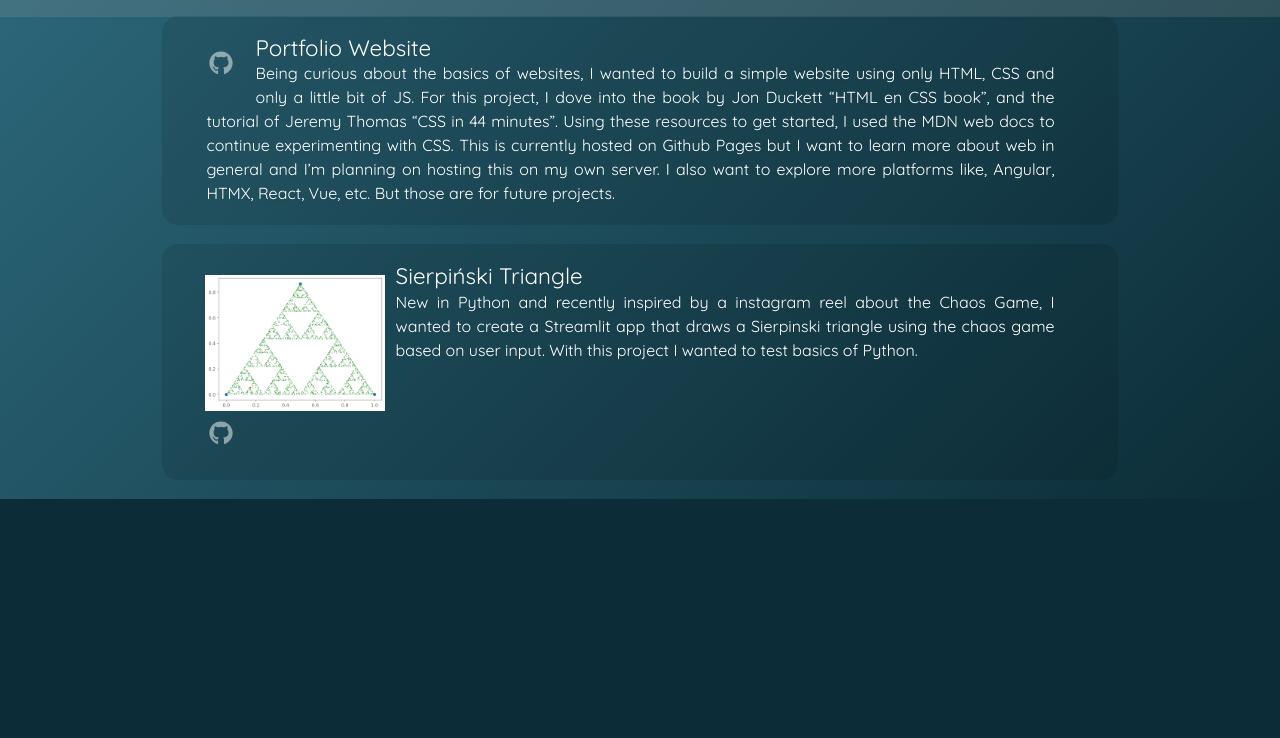
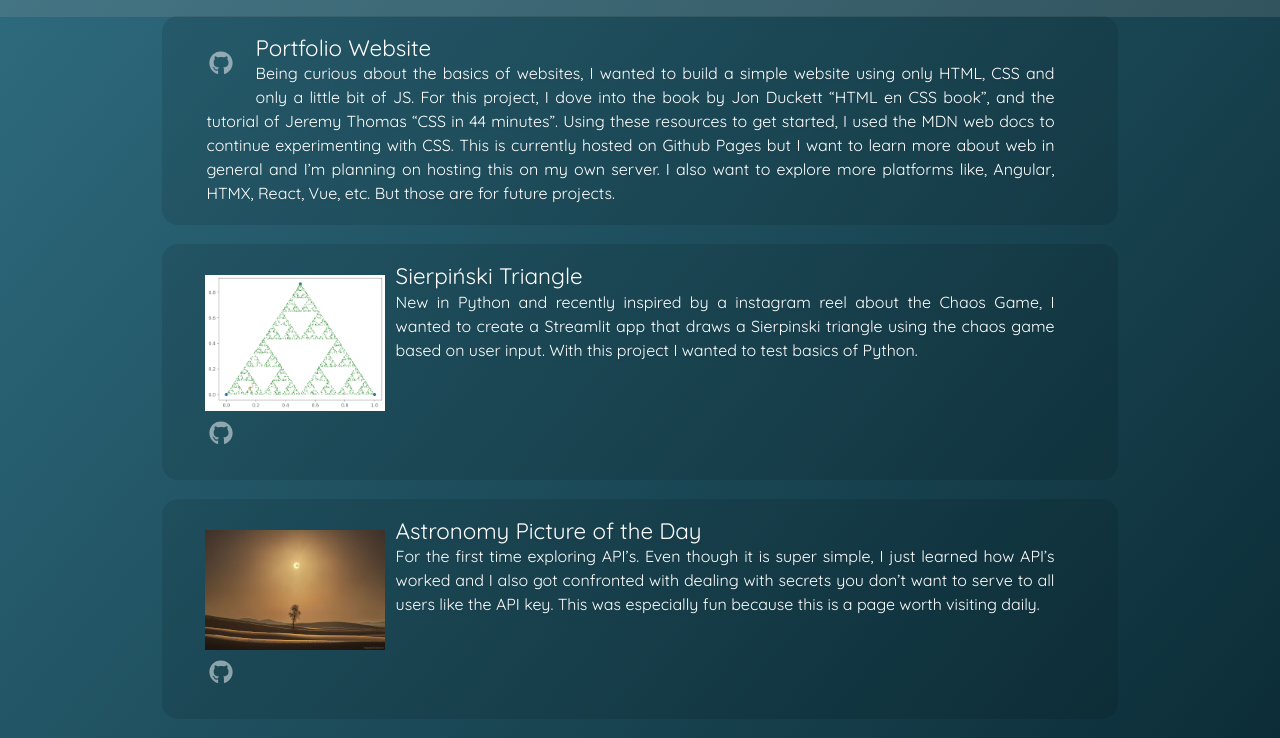
Before and after one commit to bart-b8/bart-b8.github.io, a plain HTML site: page index.html in a window 1280 px wide. Shown: the part 783-1521 px from the top of the page. Before the commit the page ends 1282 px from the top, so only its background shows below. Drawn offline with Linux system fonts and the light colour scheme; grey boxes are pictures that could not be loaded.

Commit message:
add project apod

```diff
--- a/index.html
+++ b/index.html
@@ -124,6 +124,23 @@ This project also taught me about dynamic memory management, Polymorphism and th
               </p>
             </div>
           </article>
+          <article class="project">
+            <aside class="project-side">
+              <a href="https://bart-b8-astronomypicoftheday-apotd-wxb9k0.streamlit.app" target=_blank>
+                <img class="project-picture" src="images/DesertEclipse_Daviron_270-web.jpg" alt="DesertEclipse behind tree"
+                                                                        width="180px" height="180px">
+              </a>
+              <ul class="links">
+                <li><a href="https://github.com/bart-b8/AstronomyPicoftheDay" target=_blank><i class="fab fa-github"></i></a></li>
+              </ul>
+            </aside>
+            <div class="project-content">
+              <h2>Astronomy Picture of the Day</h2>
+              <p class="project-description">
+              For the first time exploring API’s.  Even though it is super simple,  I just learned how API’s worked and I also got confronted with dealing with secrets you don’t want to serve to all users like the API key. This was especially fun because this is a page worth visiting daily.
+              </p>
+            </div>
+          </article>
         </div>
       </main>
     </div>
```
Also changed, not shown: images/DesertEclipse_Daviron_270-web.jpg (added), 1 other file.
